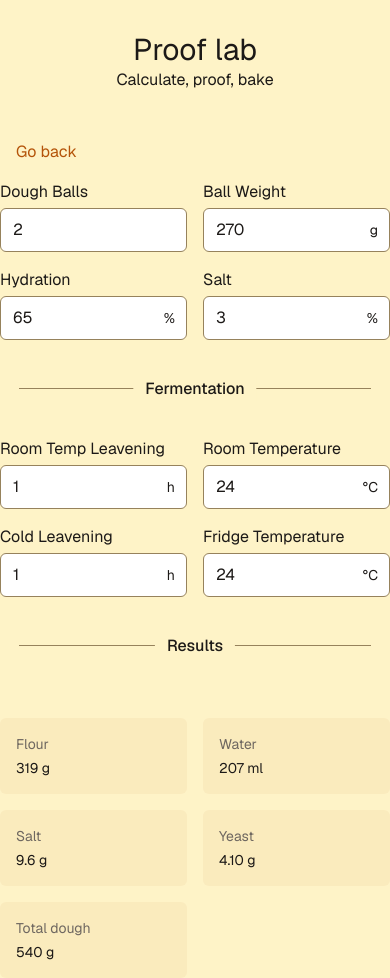
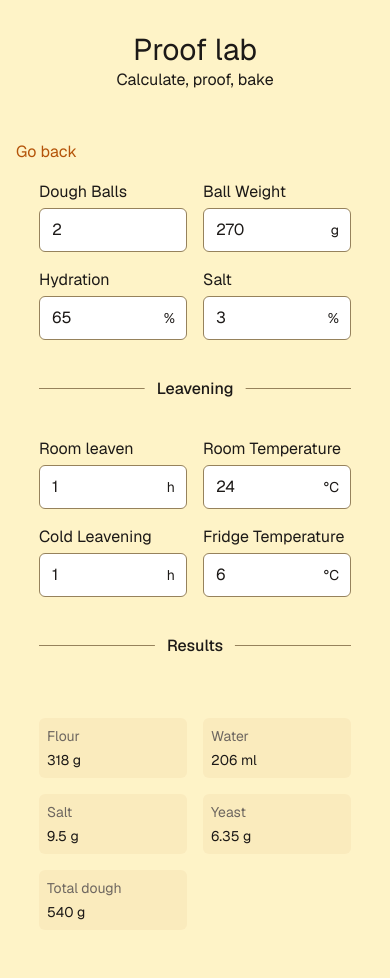
Before and after one commit to matijaJelnikar/proof-lab, a Next.js app: page /pizza in a window 390 px wide. After the commit the page ends 930 px from the top, so only its background shows below. Built offline with nearby package versions, Linux system fonts and the light colour scheme.

Commit message:
feat: use single state for all inputs

```diff
--- a/app/components/ui/result-list.tsx
+++ b/app/components/ui/result-list.tsx
@@ -11,7 +11,7 @@ export default function ResultList({ results }: { results: DoughCalculatorResult
         <div className='w-full mt-6'>
             <div className='grid grid-cols-2 gap-4'>
                 {results.map((result) => (
-                    <div key={result.label} className='flex flex-col gap-1 bg-accent/5 p-4 rounded-md'>
+                    <div key={result.label} className='flex flex-col gap-1 bg-accent/5 p-2 rounded-md'>
                         <label className='text-sm text-muted'>{result.label}</label>
                         <span className='text-sm'>{result.value}{result.unit && ` ${result.unit}`}</span>
                     </div>
--- a/app/lib/pizza-dough.ts
+++ b/app/lib/pizza-dough.ts
@@ -38,14 +38,14 @@ export function computePizzaDough({
     const saltWeight = flourWeight * (salt / 100)
     const yeastWeight = flourWeight * (yeast / 100)
 
-    const safeNumber = (n: number, decimals = 0) =>
+    const roundNumber = (n: number, decimals = 0) =>
         Number.isFinite(n) && n > 0 ? n.toFixed(decimals) : '0'
 
     return [
-        { label: 'Flour', value: safeNumber(flourWeight), unit: 'g' },
-        { label: 'Water', value: safeNumber(waterWeight), unit: 'ml' },
-        { label: 'Salt', value: safeNumber(saltWeight, 1), unit: 'g' },
-        { label: 'Yeast', value: safeNumber(yeastWeight, 2), unit: 'g' },
-        { label: 'Total dough', value: safeNumber(totalWeight), unit: 'g' },
+        { label: 'Flour', value: roundNumber(flourWeight), unit: 'g' },
+        { label: 'Water', value: roundNumber(waterWeight), unit: 'ml' },
+        { label: 'Salt', value: roundNumber(saltWeight, 1), unit: 'g' },
+        { label: 'Yeast', value: roundNumber(yeastWeight, 2), unit: 'g' },
+        { label: 'Total dough', value: roundNumber(totalWeight), unit: 'g' },
     ]
 }
--- a/app/pizza/components/calculator.tsx
+++ b/app/pizza/components/calculator.tsx
@@ -3,39 +3,48 @@ import InputField from '@/app/components/ui/input-field';
 import { computePizzaDough } from '@/app/lib/pizza-dough';
 import ResultList from '@/app/components/ui/result-list';
 import { useState } from 'react';
+import { DoughInputs } from '@/app/lib/types';
+
+type DoughFields = Record<keyof DoughInputs, number>
+
+
 
 export default function PizzaCalculator() {
-    const [balls, setBalls] = useState(2)
-    const [ballWeight, setBallWeight] = useState(270)
-    const [hydration, setHydration] = useState(65)
-    const [salt, setSalt] = useState(3)
-    const [rtLeavening, setRtLeavening] = useState(1)
-    const [rtTemperature, setRtTemperature] = useState(24)
-    const [ctLeavening, setCtLeavening] = useState(1)
-    const [ctTemperature, setCtTemperature] = useState(24)
+    const [inputs, setInputs] = useState<DoughFields>({
+        balls: 2,
+        ballWeight: 270,
+        hydration: 65,
+        salt: 3,
+        rtLeavening: 1,
+        rtTemperature: 24,
+        ctLeavening: 1,
+        ctTemperature: 6,
+    })
 
-    const results = computePizzaDough({
-        balls, ballWeight, hydration, salt,
-        rtLeavening, rtTemperature, ctLeavening, ctTemperature,
-    })
+    function handleChange(e: React.ChangeEvent<HTMLInputElement>) {
+        const { name, value } = e.target
+        setInputs(prev => ({ ...prev, [name]: Number(value) }))
+    }
+
+    const results = computePizzaDough({ ...inputs })
 
     return (
         <div className='w-full h-full flex flex-col gap-4'>
             <div className='grid grid-cols-2 gap-4 '>
-                <InputField name="balls" label="Dough Balls" value={balls} onChange={(e) => setBalls(Number(e.target.value))} placeholder="2" />
-                <InputField name="ballWeight" label="Ball Weight" value={ballWeight} onChange={(e) => setBallWeight(Number(e.target.value))} placeholder="270" step={10} unit="g" />
-                <InputField name="hydration" label="Hydration" value={hydration} onChange={(e) => setHydration(Number(e.target.value))} placeholder="65" unit="%" />
-                <InputField name="salt" label="Salt" value={salt} onChange={(e) => setSalt(Number(e.target.value))} placeholder="3" step={0.1} unit="%" />
+                <InputField name="balls" label="Dough Balls" value={inputs.balls} onChange={handleChange} placeholder="2" />
+                <InputField name="ballWeight" label="Ball Weight" value={inputs.ballWeight} onChange={handleChange} placeholder="270" step={10} unit="g" />
+                <InputField name="hydration" label="Hydration" value={inputs.hydration} onChange={handleChange} placeholder="65" unit="%" />
+                <InputField name="salt" label="Salt" value={inputs.salt} onChange={handleChange} placeholder="3" step={0.1} unit="%" />
             </div>
             <div className="inline-flex items-center justify-center w-full">
                 <hr className="w-88 h-px my-8 bg-border border-0" />
-                <span className="absolute px-3 font-medium text-heading -translate-x-1/2 bg-background left-1/2">Fermentation</span>
+                <span className="absolute px-3 font-medium text-heading -translate-x-1/2 bg-background left-1/2">Leavening</span>
             </div>
             <div className='grid grid-cols-2 gap-4'>
-                <InputField name="rtLeavening" label="Room Temp Leavening" value={rtLeavening} onChange={(e) => setRtLeavening(Number(e.target.value))} placeholder="1" unit="h" />
-                <InputField name="rtTemperature" label="Room Temperature" value={rtTemperature} onChange={(e) => setRtTemperature(Number(e.target.value))} placeholder="24" unit="°C" />
-                <InputField name="ctLeavening" label="Cold Leavening" value={ctLeavening} onChange={(e) => setCtLeavening(Number(e.target.value))} placeholder="0" unit="h" />
-                <InputField name="ctTemperature" label="Fridge Temperature" value={ctTemperature} onChange={(e) => setCtTemperature(Number(e.target.value))} placeholder="4" unit="°C" />
+                <InputField name="rtLeavening" label="Room leaven" value={inputs.rtLeavening} onChange={handleChange} placeholder="1" unit="h" />
+                <InputField name="rtTemperature" label="Room Temperature" value={inputs.rtTemperature} onChange={handleChange} placeholder="24" unit="°C" />
+                <InputField name="ctLeavening" label="Cold Leavening" value={inputs.ctLeavening} onChange={handleChange} placeholder="0" unit="h" />
+                <InputField name="ctTemperature" label="Fridge Temperature" value={inputs.ctTemperature} onChange={handleChange} placeholder="4" unit="°C" />
             </div>
 
             <div className="inline-flex items-center justify-center w-full">
--- a/app/pizza/page.tsx
+++ b/app/pizza/page.tsx
@@ -5,7 +5,7 @@ export default function PizzaPage() {
     return (
         <div className='flex flex-col w-full'>
             <Link href={'/'} className='text-accent hover:underline flex items-start p-4'>Go back</Link>
-            <div className="flex flex-col self-center max-w-3xl justify-center h-full gap-6">
+            <div className="flex flex-col self-center max-w-4/5 sm:max-w-3xl justify-center h-full gap-6">
                 <PizzaCalculator />
             </div>
         </div>
```
